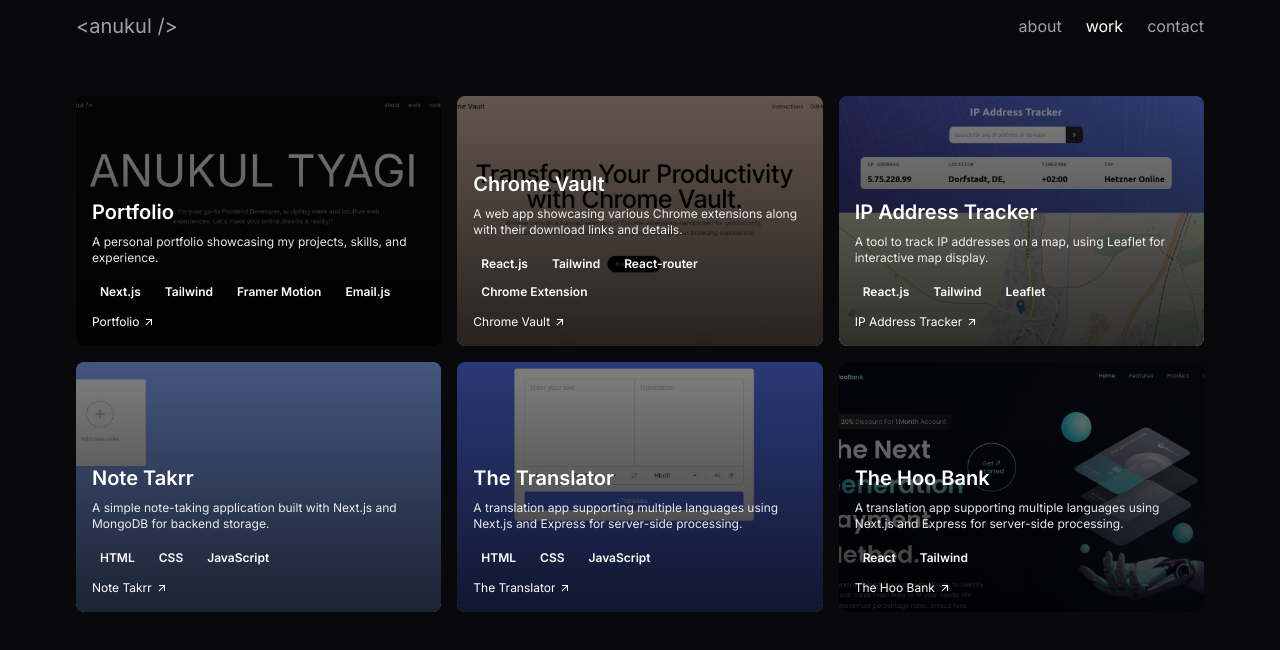
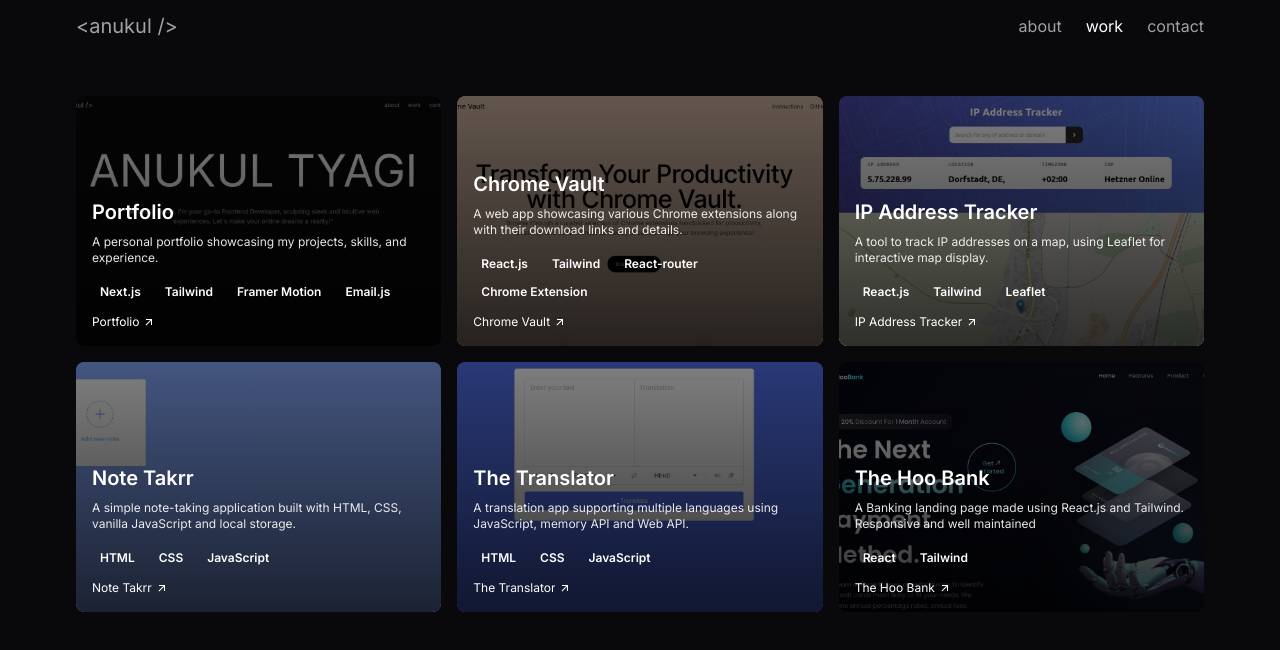
Before and after one commit to anukultyagi/portfolio, a Next.js app: page /work in a window 1280 px wide. Shown: the top 650 px of the page. Built offline with nearby package versions, Linux system fonts and the light colour scheme.

Commit message:
edited project details

```diff
--- a/src/data.js
+++ b/src/data.js
@@ -33,7 +33,7 @@ export const workData = [
     {
         id: 4,
         title: "Note Takrr",
-        description: "A simple note-taking application built with Next.js and MongoDB for backend storage.",
+        description: "A simple note-taking application built with HTML, CSS, vanilla JavaScript and local storage.",
         tags: ["HTML", "CSS", "JavaScript"],
         imageUrl: noteTakrThumbnail,
         link: "https://note-takrr.netlify.app/",
@@ -42,7 +42,7 @@ export const workData = [
     {
         id: 5,
         title: "The Translator",
-        description: "A translation app supporting multiple languages using Next.js and Express for server-side processing.",
+        description: "A translation app supporting multiple languages using JavaScript, memory API and Web API.",
         tags: ["HTML", "CSS", "JavaScript"],
         imageUrl: translatorThumbnail,
         link: "https://the-translator.netlify.app/",
@@ -51,7 +51,7 @@ export const workData = [
     {
         id: 6,
         title: "The Hoo Bank ",
-        description: "A translation app supporting multiple languages using Next.js and Express for server-side processing.",
+        description: "A Banking landing page made using React.js and Tailwind. Responsive and well maintained",
         tags: ["React", "Tailwind"],
         imageUrl: bankingthumbnail,
         link: "https://banking-page.netlify.app/",
```
